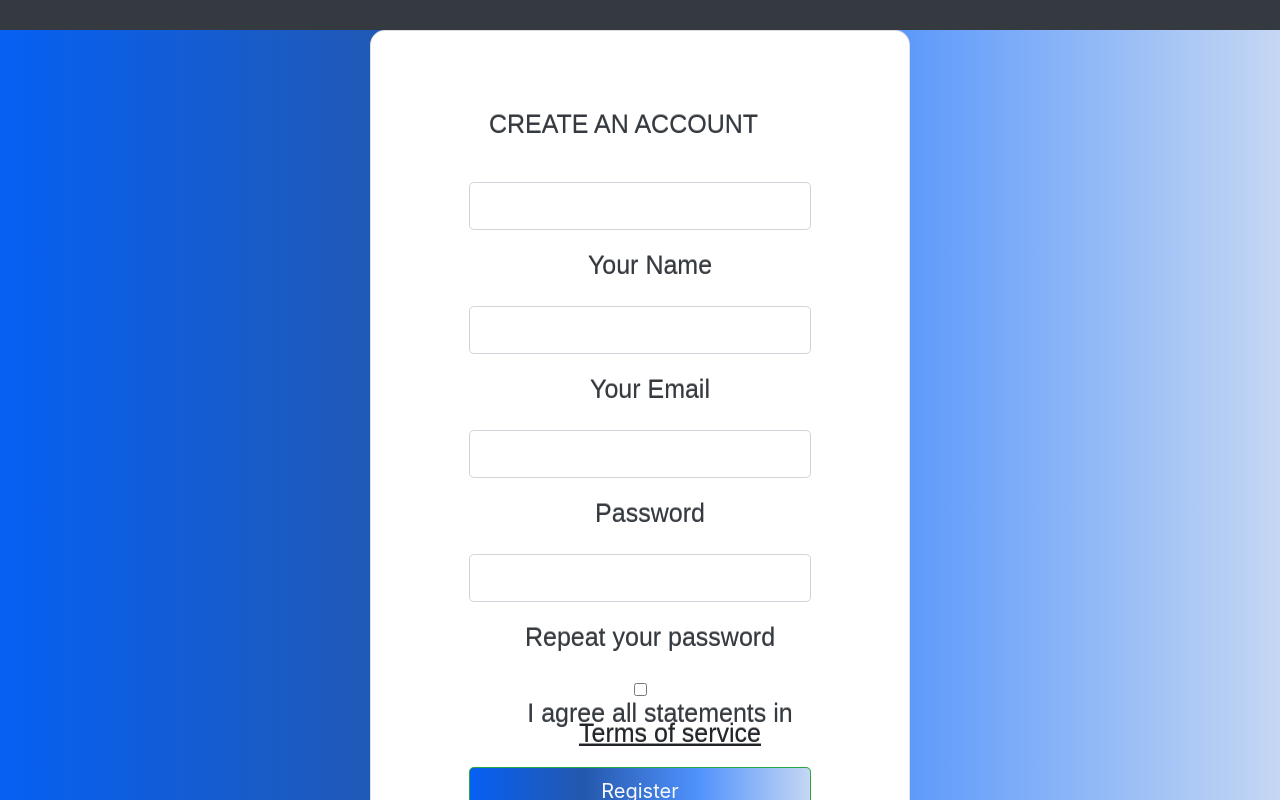
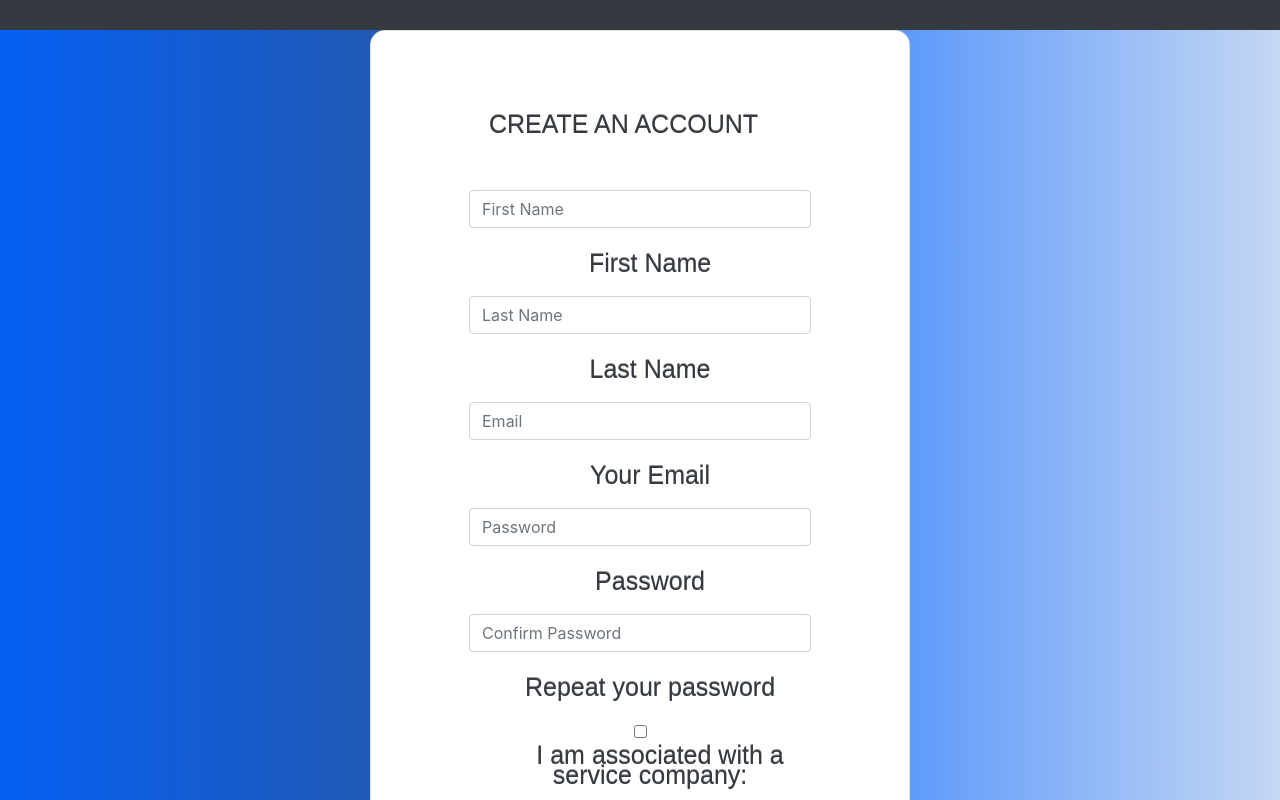
Before and after one commit to cyberbush/Best_Buy_CS360, a Vue app in the folder client/: page /Signup in a window 1280 px wide. Shown: the top 800 px of the page. Built offline with nearby package versions, Linux system fonts and the light colour scheme.

Commit message:
upload of Signup page for troubleshooting
Trying to get signups going for logins. Issues have been posted in the discord for help from David - on backend / app.py starting issues

```diff
--- a/client/src/components/Signup.vue
+++ b/client/src/components/Signup.vue
@@ -8,40 +8,45 @@
                 <div class="card-body p-5">
                   <label class="text-uppercase text-center mb-5 text-dark">Create an account</label>
 
-                  <form class="text-center">
+                  <form @submit="submit_data" class="text-center">
 
-                    <div class="form-outline mb-3">
-                      <input type="text" id="form3Example1cg" class="form-control form-control-lg" />
-                      <label class="form-label text-dark" for="form3Example1cg" placeholder="First and Last Name">Your Name</label>
+                    <div class="form-outline mb-2 mt-2">
+                      <input type="text" id="form3Example1cg" class="form-control form-control " v-model="first_name" placeholder="First Name" />
+                      <label class="form-label text-dark" for="form3Example1cg" placeholder="First name">First Name</label>
+                    </div>
+                    <div class="form-outline mb-2 mt-2">
+                      <input type="text" id="form3Example1cg" class="form-control form-control" v-model="last_name" placeholder="Last Name" />
+                      <label class="form-label text-dark" for="form3Example1cg" placeholder="First and Last Name">Last Name</label>
                     </div>
 
-                    <div class="form-outline mb-3">
-                      <input type="email" id="form3Example3cg" class="form-control form-control-lg" />
+                    <div class="form-outline mb-2 amt-2">
+                      <input type="email" id="form3Example3cg" class="form-control form-control" v-model="email" placeholder="Email"/>
                       <label class="form-label text-dark" for="form3Example3cg">Your Email</label>
                     </div>
 
-                    <div class="form-outline mb-3">
-                      <input type="password" id="form3Example4cg" class="form-control form-control-lg" />
+                    <div class="form-outline mb-2 mt-2">
+                      <input type="password" id="form3Example4cg" class="form-control form-control" v-model="password" placeholder="Password"/>
                       <label class="form-label text-dark" for="form3Example4cg">Password</label>
                     </div>
 
-                    <div class="form-outline mb-3">
-                      <input type="password" id="form3Example4cdg" class="form-control form-control-lg" />
+                    <div class="form-outline mb-2 mt-2">
+                      <input type="password" id="form3Example4cdg" class="form-control form-control" v-model="password_confirm" placeholder="Confirm Password" />
                       <label class="form-label text-dark" for="form3Example4cdg">Repeat your password</label>
                     </div>
+                    <div class="form-check d-flex justify-content-center mb-3">
 
-                    <div class="form-check d-flex justify-content-center mb-3">
+                      <label class="form-check-label text-dark mb-2" for="">
+                        I am associated with a service company: <a href="help" class="text-body"></a>
+                      </label>
+                      <br>
                       <input class="form-check-input mb-2" type="checkbox" value="" id="form2Example3cg" />
-                      <label class="form-check-label text-dark mb-2" for="">
-                        I agree all statements in <a href="help" class="text-body"><u>Terms of service</u></a>
-                      </label>
                     </div>
 
                     <div class="d-flex justify-content-center mb-3">
                       <button type="button" class="btn btn-success btn-block btn-lg gradient-custom-Signup1 text-light">Register</button>
                     </div>
 
-                    <p class="text-center text-muted mt-2 mb-0">Have already an account? <a href="/"
+                    <p class="text-center text-muted mt-2 mb-3">Have already an account? <a href="/"
                         class="fw-bold text-body"><u>Login here</u></a></p>
 
                   </form>
@@ -75,4 +80,32 @@
     /* W3C, IE 10+/ Edge, Firefox 16+, Chrome 26+, Opera 12+, Safari 7+ */
     background: linear-gradient(to right, #0660F3, #2458AD, #4F91FC, #C5D7F3)
     }
+
 </style>
+
+<script>
+export default {
+  name: 'Register',
+  data() {
+    return{
+      first_name:'',
+      last_name:'',
+      email:'',
+      password:'',
+      password_confirm:'',
+    }
+  },
+  methods:{
+    submit_data(){
+      const data ={
+        first_name: this.first_name,
+        last_name: this.last_name,
+        email: this.email,
+        password: password,
+        password_confirm:password_confirm,
+    };
+      console.log(data)
+    }
+  }
+};
+</script>
```
